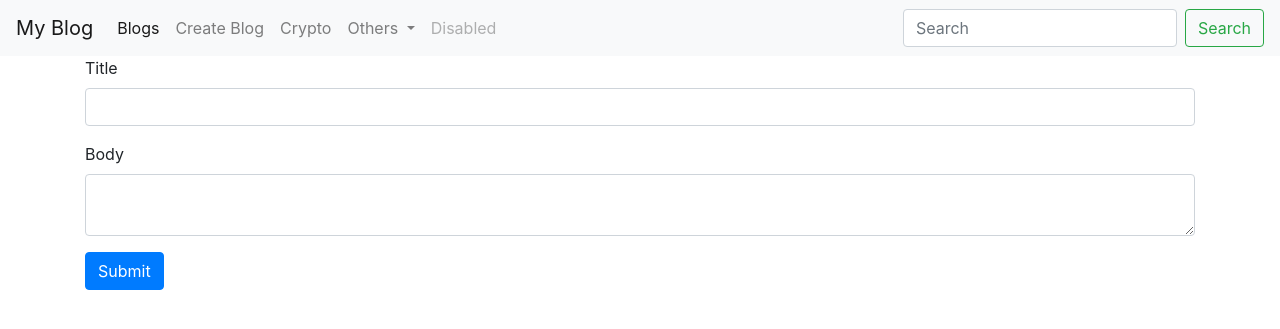
After one commit to girisagar46/DjangoProject, a Django app: page /create/ in a window 1280 px wide. The commit adds this page. Shown: the top 329 px of the page. Run offline with Django 3.2, Linux system fonts and the light colour scheme; some libraries are stand-ins or nearby versions.

Commit message:
Urls, forms

```diff
--- /dev/null
+++ b/blog/urls.py
@@ -0,0 +1,8 @@
+from django.urls import path
+
+from blog.views import articles, create_article
+
+urlpatterns = [
+    path('', articles, name='blog_index'),
+    path('create/', create_article, name='blog_create')
+]
--- a/blog/views.py
+++ b/blog/views.py
@@ -1,4 +1,4 @@
-from django.shortcuts import render
+from django.shortcuts import render, redirect
 from .models import Post
 
 
@@ -12,3 +12,19 @@ def articles(request):
     return render(request,
                   template_name='blog/blog_index.html',
                   context=ctx)
+
+
+def create_article(request):
+
+    if request.method == 'POST':
+        title = request.POST.get('title')
+        body = request.POST.get('body')
+        user = request.user
+
+        post = Post.objects.create(title=title, body=body, author=user, is_published=True)
+
+        return redirect('blog_index')
+
+    return render(request,
+                  template_name='blog/blog_create.html',
+                  context={})
--- a/blog_project/urls.py
+++ b/blog_project/urls.py
@@ -14,16 +14,11 @@ Including another URLconf
     2. Add a URL to urlpatterns:  path('blog/', include('blog.urls'))
 """
 from django.contrib import admin
-from django.urls import path
+from django.urls import path, include
 
-from cryptoc.views import index, about, currencies, github
-from blog.views import articles
 
 urlpatterns = [
+    path('', include('blog.urls')),
+    path('crypto/', include('cryptoc.urls')),
     path('admin/', admin.site.urls),
-    path('crypto/', index),
-    path('about/', about),
-    path('crypto/', currencies),
-    path('github/', github),
-    path('', articles),
 ]
--- /dev/null
+++ b/cryptoc/urls.py
@@ -0,0 +1,10 @@
+from django.urls import path
+
+from cryptoc.views import index, about, currencies, github
+
+urlpatterns = [
+    path('', index, name='crypto_index'),
+    path('about/', about, name='crypto_about'),
+    path('crypto/', currencies, name='crypto_currencies'),
+    path('github/', github, name='github'),
+]
--- a/static/js/index.js
+++ b/static/js/index.js
@@ -1 +1 @@
-alert("Hello World!");
+// alert("Hello World!");
--- /dev/null
+++ b/templates/blog/blog_create.html
@@ -0,0 +1,16 @@
+{% extends 'snippets/base.html' %}
+
+{% block content %}
+    <form action="{% url 'blog_create' %}" method="post">
+        {% csrf_token %}
+        <div class="form-group">
+            <label for="title">Title</label>
+            <input type="text" class="form-control" id="title" name="title">
+        </div>
+        <div class="form-group">
+            <label for="body">Body</label>
+            <textarea class="form-control" id="body" name="body"></textarea>
+        </div>
+        <button type="submit" class="btn btn-primary">Submit</button>
+    </form>
+{% endblock content %}
--- a/templates/snippets/_navigation.html
+++ b/templates/snippets/_navigation.html
@@ -7,18 +7,21 @@
     <div class="collapse navbar-collapse" id="navbarSupportedContent">
         <ul class="navbar-nav mr-auto">
             <li class="nav-item active">
-                <a class="nav-link" href="#">Home <span class="sr-only">(current)</span></a>
+                <a class="nav-link" href="{% url 'blog_index' %}"> Blogs <span class="sr-only">(current)</span></a>
             </li>
             <li class="nav-item">
-                <a class="nav-link" href="#">Link</a>
+                <a class="nav-link" href="{% url 'blog_create' %}">Create Blog</a>
+            </li>
+            <li class="nav-item">
+                <a class="nav-link" href="{% url 'crypto_index' %}">Crypto</a>
             </li>
             <li class="nav-item dropdown">
                 <a class="nav-link dropdown-toggle" href="#" id="navbarDropdown" role="button" data-toggle="dropdown" aria-haspopup="true" aria-expanded="false">
-                    Dropdown
+                    Others
                 </a>
                 <div class="dropdown-menu" aria-labelledby="navbarDropdown">
-                    <a class="dropdown-item" href="#">Action</a>
-                    <a class="dropdown-item" href="#">Another action</a>
+                    <a class="dropdown-item" href="{% url 'crypto_about' %}">About</a>
+                    <a class="dropdown-item" href="{% url 'crypto_currencies' %}">Currencies</a>
                     <div class="dropdown-divider"></div>
                     <a class="dropdown-item" href="#">Something else here</a>
                 </div>
--- a/templates/snippets/base.html
+++ b/templates/snippets/base.html
@@ -9,8 +9,6 @@
 <body>
 
 {% include 'snippets/_navigation.html' %}
-
-<img src="{% static 'images/octocat.png' %}" alt="" width="400px" height="400px">
 
 <div class="container">
     <div class="row">
```
